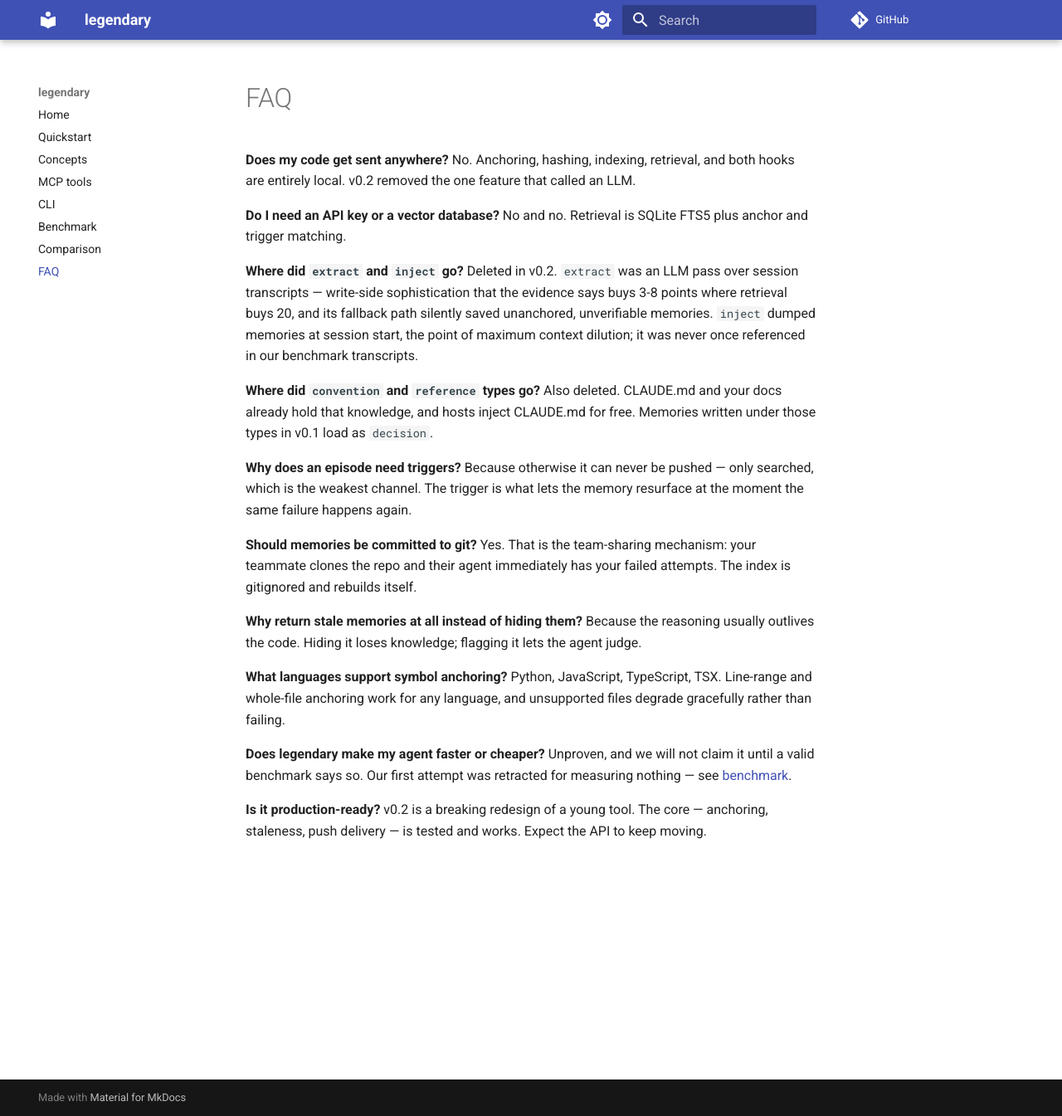
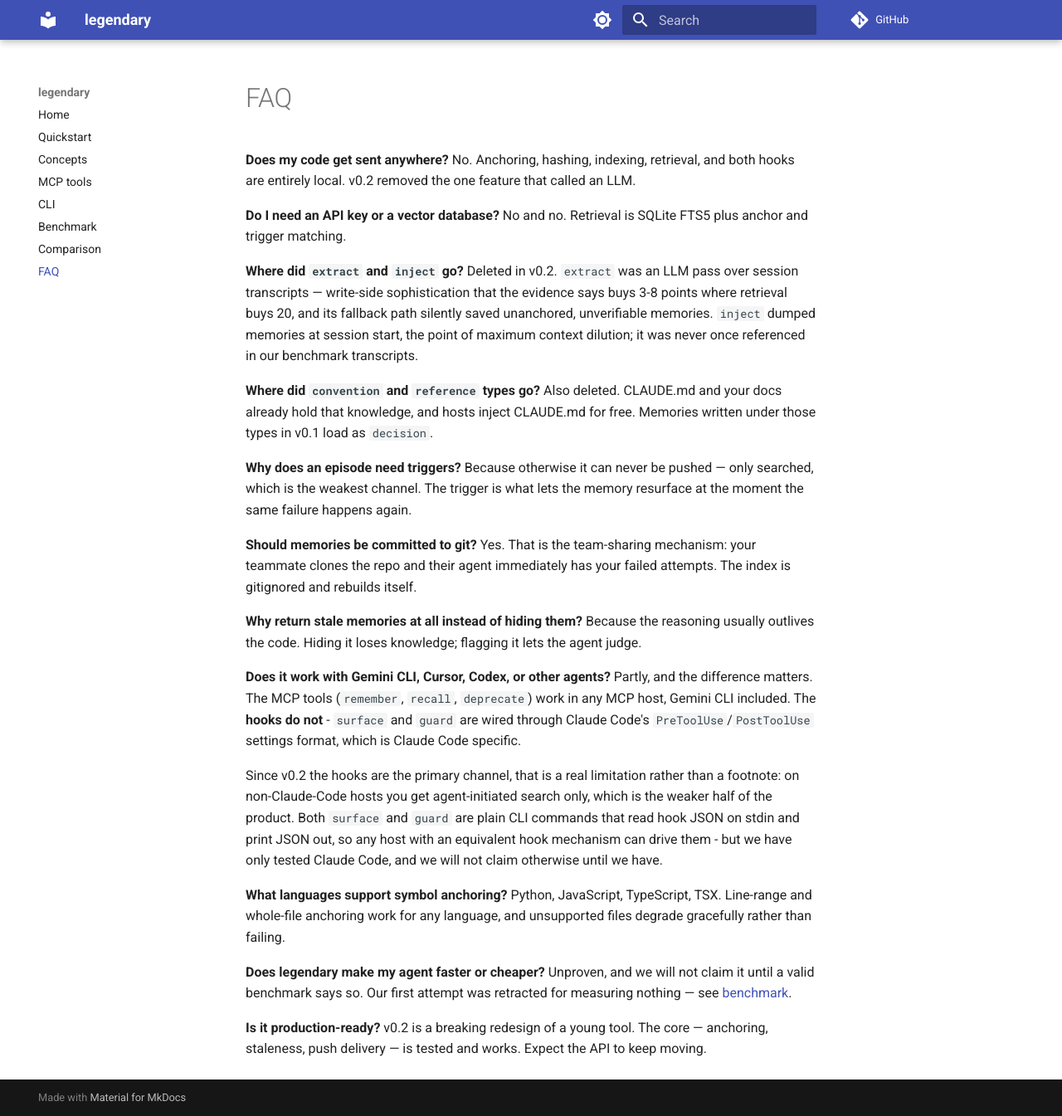
Before and after one commit to ashhadahsan/legendary, an MkDocs documentation site: the page built from docs/faq.md, in a window 1280 px wide and 1345 px high. Shown: the whole window at 83% size. Built offline with MkDocs 1.6.1 and Material for MkDocs 9.7.7, drawn with Linux system fonts in a browser that asks for light colours; comment, search, counter and statistics services are not loaded.

Commit message:
bench: mem0 arm supports Gemini as well as OpenAI
Gemini has a free tier, so the head-to-head no longer requires paid OpenAI
credit. Provider follows whichever key is present; qdrant is told the correct
768-dim embedding size for gemini or writes fail silently.

Also documents honestly that legendary's hooks are Claude Code specific: MCP
tools work in any host, but the primary push channel does not, which since v0.2
is the weaker half of the story on non-Claude hosts.

```diff
--- a/docs/faq.md
+++ b/docs/faq.md
@@ -33,6 +33,19 @@
 Because the reasoning usually outlives the code. Hiding it loses knowledge;
 flagging it lets the agent judge.
 
+**Does it work with Gemini CLI, Cursor, Codex, or other agents?**
+Partly, and the difference matters. The MCP tools (`remember`, `recall`,
+`deprecate`) work in any MCP host, Gemini CLI included. The **hooks do not** -
+`surface` and `guard` are wired through Claude Code's `PreToolUse`/`PostToolUse`
+settings format, which is Claude Code specific.
+
+Since v0.2 the hooks are the primary channel, that is a real limitation rather
+than a footnote: on non-Claude-Code hosts you get agent-initiated search only,
+which is the weaker half of the product. Both `surface` and `guard` are plain
+CLI commands that read hook JSON on stdin and print JSON out, so any host with
+an equivalent hook mechanism can drive them - but we have only tested Claude
+Code, and we will not claim otherwise until we have.
+
 **What languages support symbol anchoring?**
 Python, JavaScript, TypeScript, TSX. Line-range and whole-file anchoring work
 for any language, and unsupported files degrade gracefully rather than failing.
```
Also changed, not shown: bench/README.md (+1 -1 lines), 3 other files.
